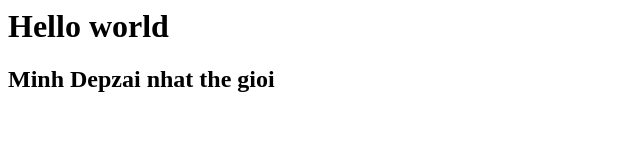
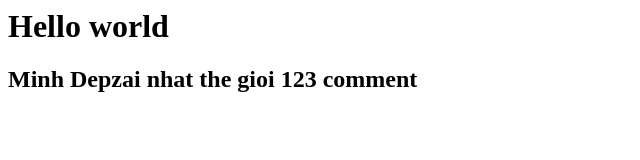
Before and after one commit to Minhhiep222/FE2_W1, a plain HTML site: page index.html in a window 1280 px wide. Shown: the whole page, without its empty margins (0-640 px from the left). Drawn offline with Linux system fonts and the light colour scheme.

Commit message:
update file index.html

```diff
--- a/index.html
+++ b/index.html
@@ -1,2 +1,2 @@
 <h1>Hello world</h1>
-<h2>Minh Depzai nhat the gioi</h2>
+<h2>Minh Depzai nhat the gioi 123 comment</h2>
```
